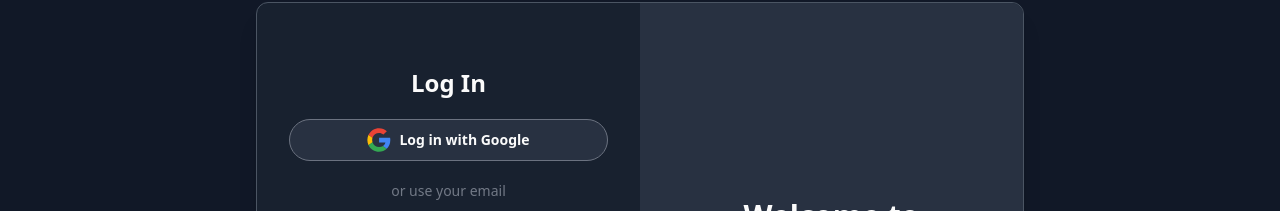
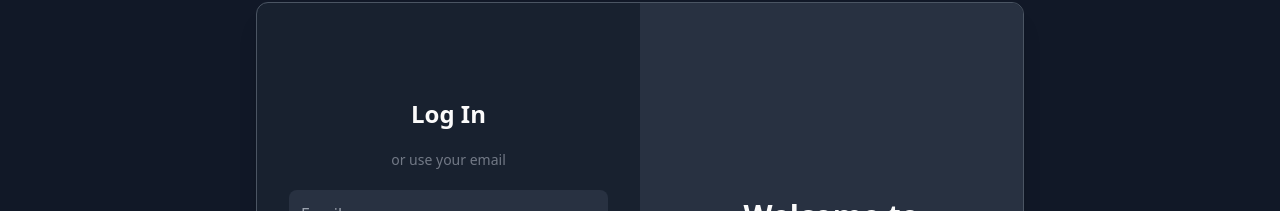
Before and after one commit to Undefined-Hub/NinjaNest, a React (Vite) app in the folder frontend/: page /auth in a window 1280 px wide. Shown: the part 213-424 px from the top of the page. Built offline with nearby package versions, Linux system fonts and the light colour scheme; no server answers.

Commit message:
Removed Google Auth

```diff
--- a/frontend/src/pages/AuthPage.jsx
+++ b/frontend/src/pages/AuthPage.jsx
@@ -112,10 +112,10 @@ const AuthPage = () => {
                 <div className="w-full md:w-1/2 p-8 flex flex-col justify-center">
                     <form className="flex flex-col space-y-5" onSubmit={handleSubmit}>
                         <p className="text-2xl font-bold text-primary-text text-center">{auth ? 'Log In' : 'Sign Up'}</p>
-                        <div className="flex items-center justify-center w-full border border-gray-500 bg-cards-bg rounded-full p-2 hover:shadow-lg transition duration-200 cursor-pointer">
+                        {/* <div className="flex items-center justify-center w-full border border-gray-500 bg-cards-bg rounded-full p-2 hover:shadow-lg transition duration-200 cursor-pointer">
                             <img src={google} alt="Google" className="w-6 h-6 mr-2" />
                             <span className="text-sm font-semibold text-primary-text">{auth ? 'Log in with Google' : 'Sign up with Google'}</span>
-                        </div>
+                        </div> */}
                         <p className="text-secondary-text text-sm text-center">or use your email</p>
 
                         {!auth ? (
```
